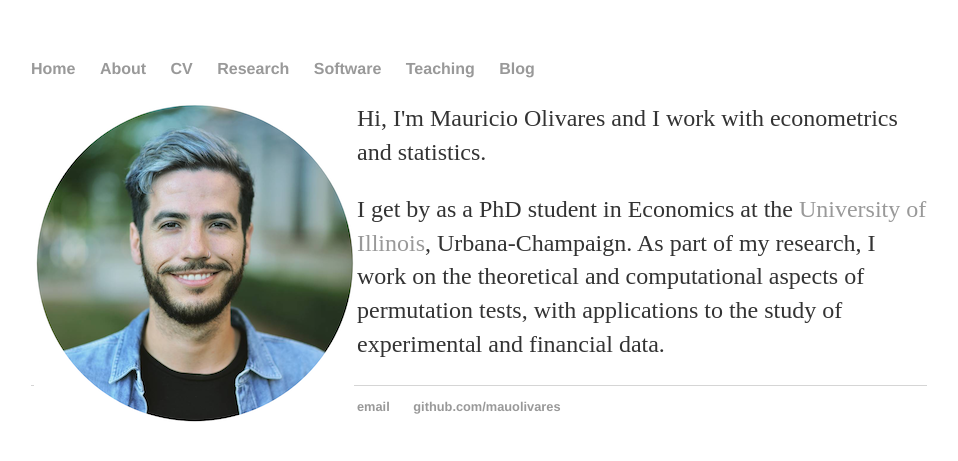
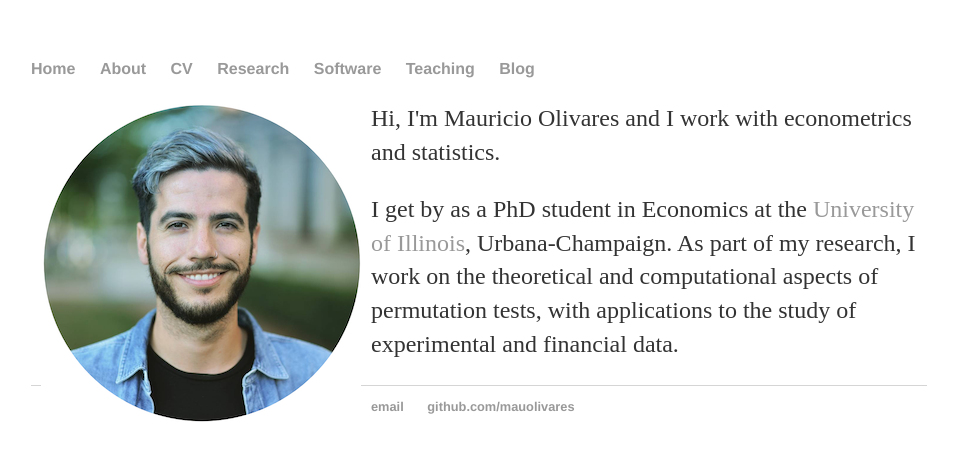
Before and after one commit to mauolivares/mauolivares.github.io, a Jekyll site: the page built from index.html, in a window 1280 px wide. Shown: the top 461 px of the page, without its empty margins (161-1119 px from the left). Built offline with Jekyll 4.4.1, drawn with Linux system fonts in a browser that asks for light colours.

Commit message:
Update index.html

```diff
--- a/index.html
+++ b/index.html
@@ -10,7 +10,7 @@ description: Mauricio Olivares is a 5th year PhD student in Economics at the Uni
 <!-- <div class="jumbotron"> -->
 <div class="row marketing">
 	<div class="col-sm-4">
-	<img  class="img-circle avatar" alt="Mauricio Olivares" src="img/mauolivares.png" align="left" , hspace="3px">
+	<img  class="img-circle avatar" alt="Mauricio Olivares" src="img/mauolivares.png" align="left" , hspace="10px">
 	<p class="lead">Hi, I'm <span itemprop="name">Mauricio Olivares</span> and I work with econometrics and statistics.</p>
 	<p> I get by as a <span itemprop="title">PhD student in Economics</span> at <span itemprop="affiliation">the <a href="https://economics.illinois.edu/">University of Illinois</a></span>, <span itemprop="locality">Urbana-Champaign</span>.
 	    As part of my research, I work on the theoretical and computational aspects of permutation tests, with applications to the study of experimental and financial data.
```
